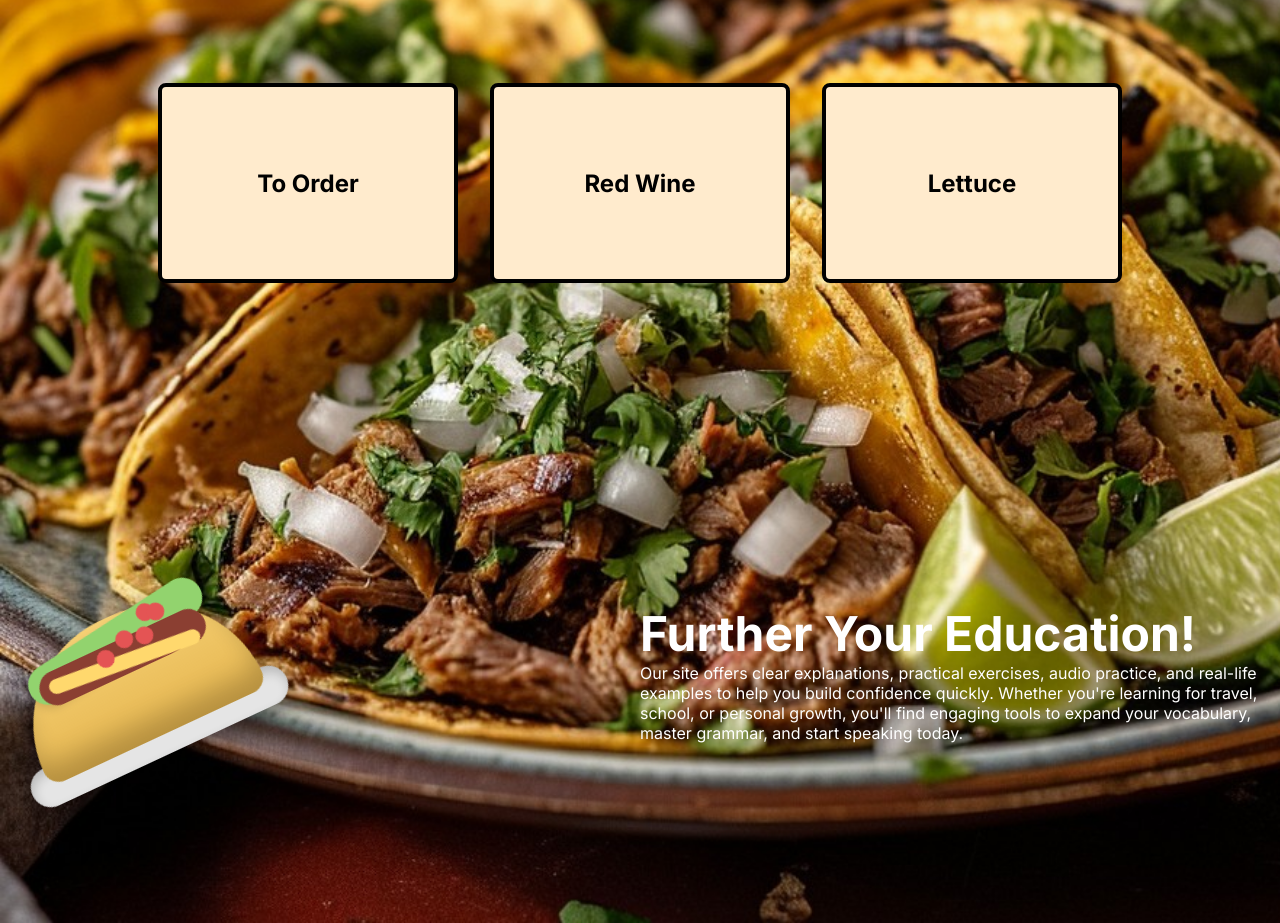
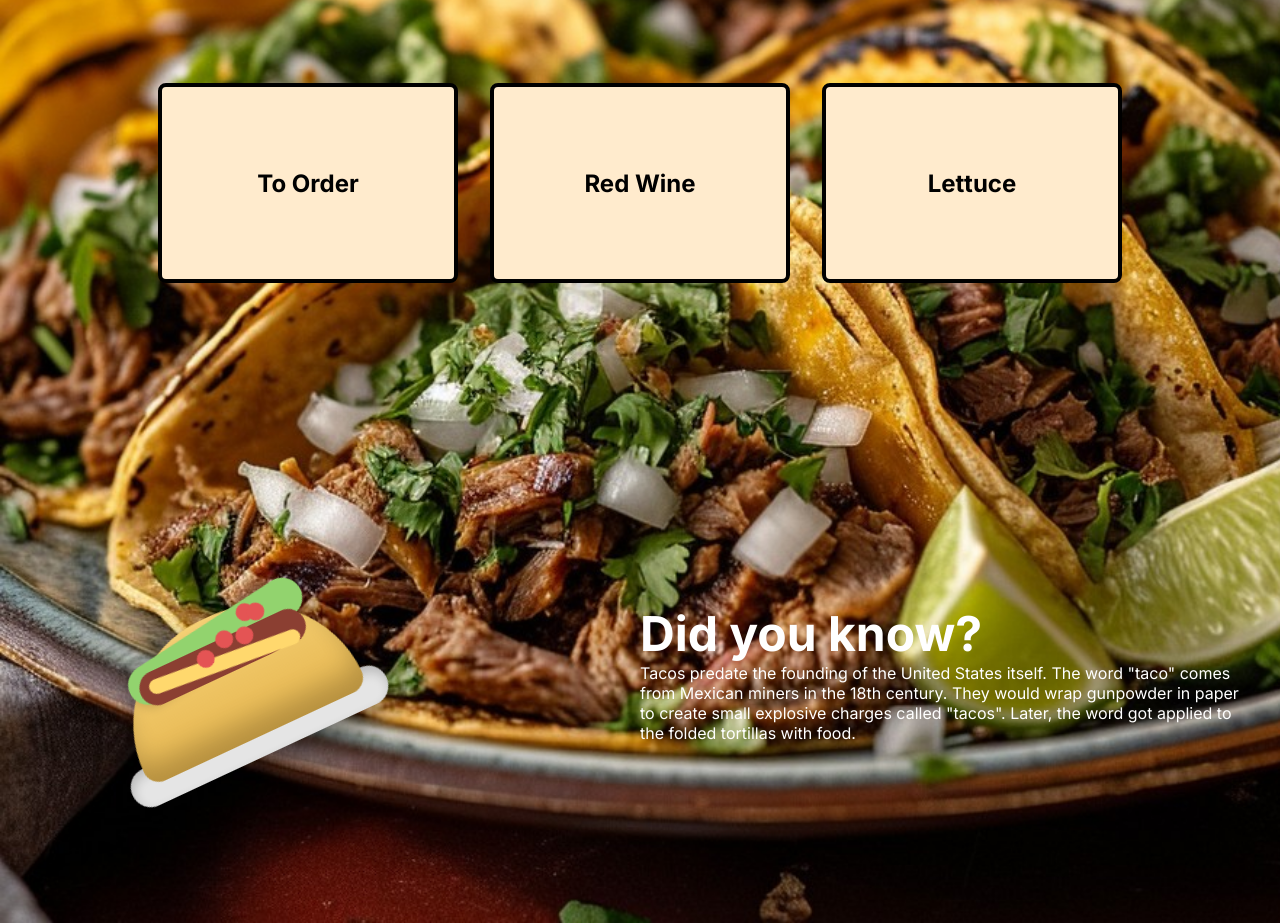
Before and after one commit to lengleman-spec/spanish-flashcards, a plain HTML site: page index.html in a window 1280 px wide. Shown: the part 564-1487 px from the top of the page. Drawn offline with Linux system fonts and the light colour scheme.

Commit message:
Change 'learn more' section to 'did you know' to better fit the cartoon taco. Align taco with text.

```diff
--- a/index.html
+++ b/index.html
@@ -87,13 +87,13 @@
 
       <div class="learn-more-container">
         <div class="learn-more-text">
-          <h2>Further Your Education!</h2>
+          <h2>Did you know?</h2>
           <p>
-            Our site offers clear explanations, practical exercises, audio
-            practice, and real-life examples to help you build confidence
-            quickly. Whether you're learning for travel, school, or personal
-            growth, you'll find engaging tools to expand your vocabulary, master
-            grammar, and start speaking today.
+            Tacos predate the founding of the United States itself. The word
+            "taco" comes from Mexican miners in the 18th century. They would
+            wrap gunpowder in paper to create small explosive charges called
+            "tacos". Later, the word got applied to the folded tortillas with
+            food.
           </p>
         </div>
       </div>
--- a/styles.css
+++ b/styles.css
@@ -85,6 +85,7 @@ h1 {
 
 .taco {
   position: relative;
+  left: 100px;
   width: 260px;
   height: 180px;
   filter: drop-shadow(0 10px 15px rgba(0, 0, 0, 0.4));
@@ -174,6 +175,10 @@ h1 {
   color: white;
 }
 
+.learn-more-text {
+  margin-right: 2rem;
+}
+
 .learn-more-text h2 {
   font-size: 3rem;
 }
```
